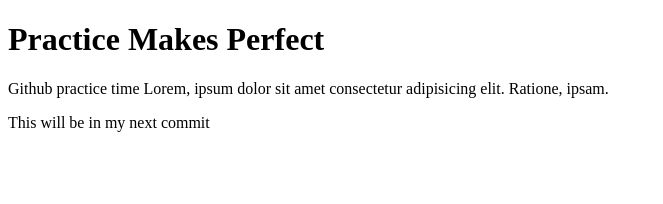
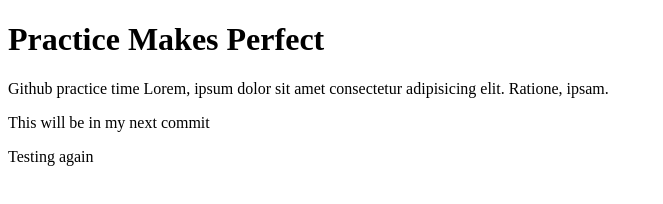
Before and after one commit to victoriagiler/repoTest3, a plain HTML site: page index.html in a window 1280 px wide. Shown: the whole page, without its empty margins (0-663 px from the left). Drawn offline with Linux system fonts and the light colour scheme.

Commit message:
another test

```diff
--- a/index.html
+++ b/index.html
@@ -10,6 +10,7 @@
   <h1>Practice Makes Perfect</h1>
   <p>Github practice time Lorem, ipsum dolor sit amet consectetur adipisicing elit. Ratione, ipsam.</p>
   <p>This will be in my next commit</p>
+  <span>Testing again</span>
 
 </body>
 </html>
```
